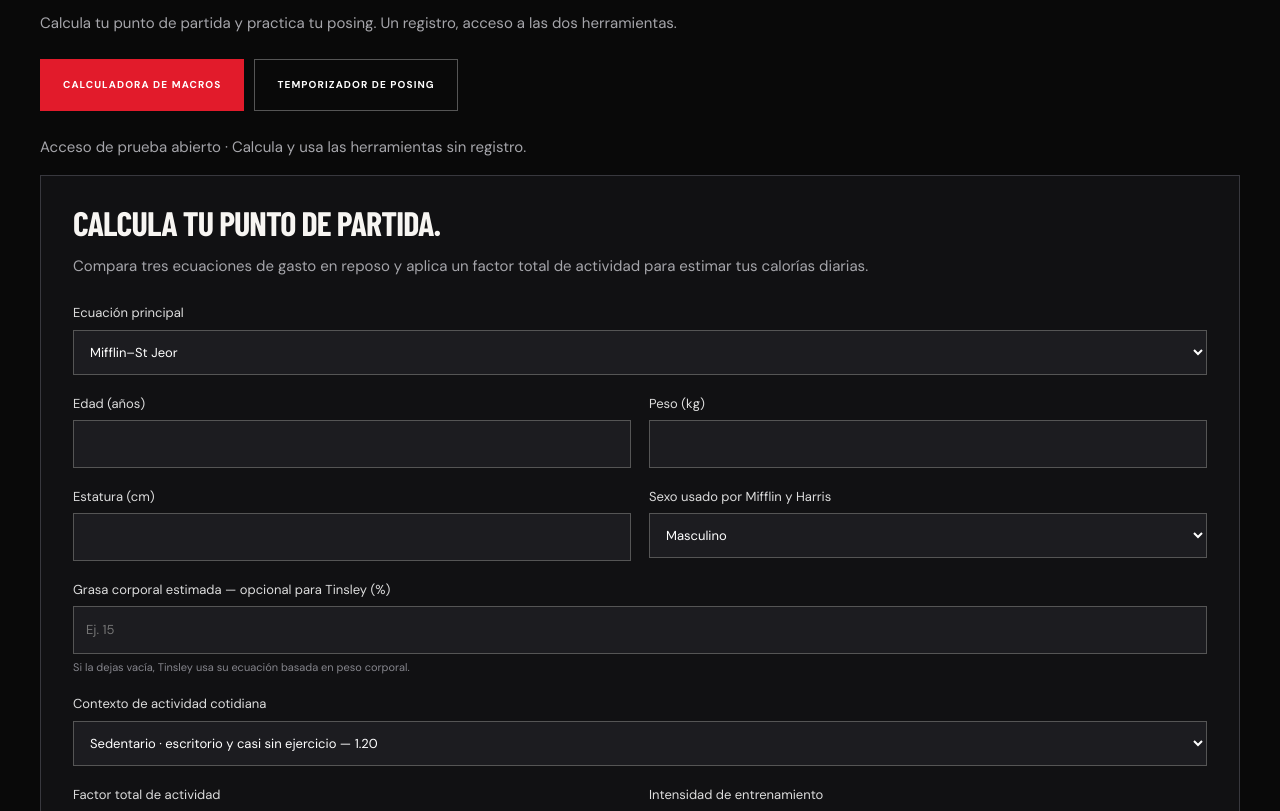
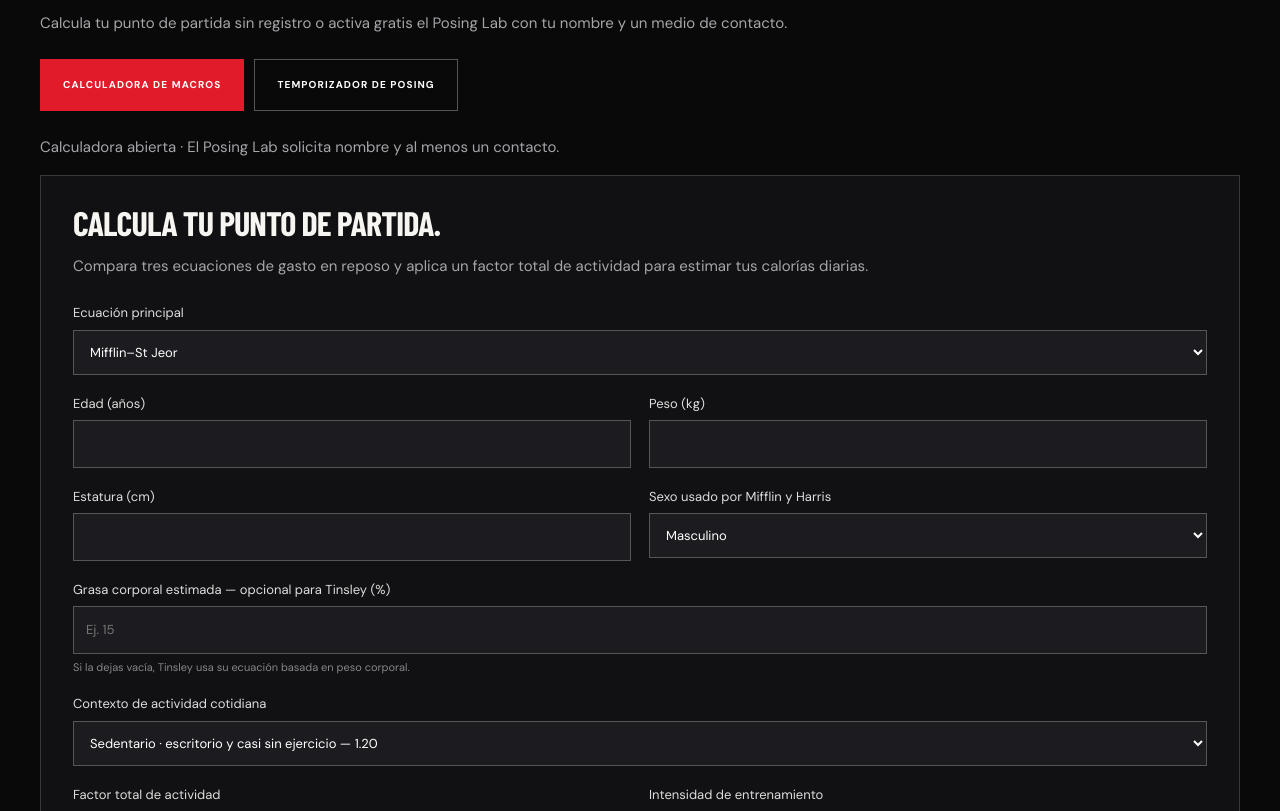
Before and after one commit to Eddie-Cano/AburtoProCoach, a website: page index.html in a window 1280 px wide. Shown: the part 4754-5565 px from the top of the page. Drawn offline with nearby package versions, Linux system fonts and the light colour scheme; a web font is replaced by a local one.

Commit message:
Clarify free tool access flow

```diff
--- a/index.html
+++ b/index.html
@@ -57,7 +57,7 @@
     <section class="section" id="andres"><div class="wrap about"><div class="photo-frame reveal" data-depth="0.035"><img src="assets/photos/andres-retrato.png" alt="Retrato de Andrés Aburto"></div><div class="reveal"><div class="ey">02 / Andrés Aburto</div><h2>LA EXPERIENCIA<br>DE VIVIR EL PROCESO.</h2><p>Atleta, preparador físico y nutriólogo deportivo. Su trabajo reúne entrenamiento, composición corporal, posing y preparación competitiva.</p><div class="facts"><div class="fact"><b>01</b><span>Classic Physique y experiencia en tarima.</span></div><div class="fact"><b>02</b><span>Entrenamiento y nutrición deportiva.</span></div><div class="fact"><b>03</b><span>Posing, presentación y seguimiento.</span></div><div class="fact"><b>04</b><span>Procesos presenciales y en línea por confirmar.</span></div></div></div></div></section>
     <section class="section method"><div class="wrap"><div class="ey">03 / El proceso</div><h2>TU OBJETIVO.<br>UN CAMINO CON DIRECCIÓN.</h2><div class="steps"><div class="step reveal"><div class="num">01</div><h3>CONOCERTE.</h3><p>Objetivo, experiencia, contexto y disponibilidad.</p></div><div class="step reveal"><div class="num">02</div><h3>ORIENTARTE.</h3><p>Identificar el servicio o recurso que corresponde.</p></div><div class="step reveal"><div class="num">03</div><h3>EJECUTAR.</h3><p>Aplicar con consistencia, técnica y seguimiento.</p></div><div class="step reveal"><div class="num">04</div><h3>EVOLUCIONAR.</h3><p>Evaluar evidencia, aprender y ajustar.</p></div></div></div></section>
     <section class="section" id="trayectoria"><div class="wrap"><div class="tabs" role="tablist" aria-label="Facetas de Andrés"><button class="active" role="tab" aria-selected="true" data-img="assets/photos/andres-posing.png" data-title="CADA REPETICIÓN. CADA DETALLE." data-copy="Entrenamiento, práctica y atención a los detalles que transforman una preparación en presencia.">Entrenamiento</button><button role="tab" aria-selected="false" data-img="assets/photos/andres-tarima.png" data-title="DISCIPLINA EN LA TARIMA." data-copy="La preparación encuentra su expresión en cada pose, transición y decisión frente a los jueces.">Competencia</button><button role="tab" aria-selected="false" data-img="assets/photos/andres-trayectoria.png" data-title="UNA HISTORIA EN MOVIMIENTO." data-copy="Experiencia deportiva, trabajo con atletas y un método que continúa evolucionando.">Trayectoria</button></div><div class="story"><div class="photo-frame reveal" data-depth="0.025"><img id="storyImg" src="assets/photos/andres-posing.png" alt="Andrés Aburto entrenando y practicando posing"></div><div class="reveal"><div class="ey">Universo Aburto</div><h2 id="storyTitle">CADA REPETICIÓN.<br>CADA DETALLE.</h2><p id="storyCopy">Entrenamiento, práctica y atención a los detalles que transforman una preparación en presencia.</p><a class="btn alt" href="https://www.instagram.com/andrsaburto/" target="_blank" rel="noopener noreferrer">Ver trayectoria en Instagram <span>↗</span></a></div></div></div></section>
-    <section class="section" id="herramientas"><div class="wrap"><div class="ey">Recursos gratuitos / Aburto Pro Coach</div><h2>TU SIGUIENTE PASO.<br>EMPIEZA AQUÍ.</h2><p>Calcula tu punto de partida y practica tu posing. Un registro, acceso a las dos herramientas.</p><div id="freeTools"></div></div></section>
+    <section class="section" id="herramientas"><div class="wrap"><div class="ey">Recursos gratuitos / Aburto Pro Coach</div><h2>TU SIGUIENTE PASO.<br>EMPIEZA AQUÍ.</h2><p>Calcula tu punto de partida sin registro o activa gratis el Posing Lab con tu nombre y un medio de contacto.</p><div id="freeTools"></div></div></section>
     <section class="section products" id="productos"><div class="wrap"><div class="head reveal"><div><div class="ey">Primera capa / Productos digitales</div><h2>CONOCIMIENTO<br>QUE SE PUEDE APLICAR.</h2></div><p>La primera colección transforma la experiencia de Andrés en recursos concretos. El contenido, precio y fecha de apertura se confirmarán con él.</p></div><div class="launch-note reveal"><b>ETAPA ACTUAL</b><span>Lista prioritaria y validación de interés. Aún no se realizan cobros ni descargas.</span></div><div class="product-grid">
       <article class="product-card reveal"><div class="product-art product-image"><img src="assets/products/5-claves-antes-de-competir.webp" alt="Portada de la guía digital 5 claves antes de competir" loading="lazy" decoding="async" width="1086" height="1448"></div><div class="product-copy"><span class="tag">Guía digital</span><h3>5 CLAVES ANTES<br>DE COMPETIR.</h3><p>Una ruta para ordenar categoría, presentación, logística y decisiones antes de subir a la tarima.</p><ul><li>Checklists de competencia</li><li>Rutas por división</li><li>Preparación sin improvisación</li></ul><button class="btn" data-start="5 claves antes de competir">Quiero acceso prioritario <span>↗</span></button></div></article>
       <article class="product-card reveal"><div class="product-art product-image"><img src="assets/products/posing-intensivo.webp" alt="Portada del minicurso Posing intensivo" loading="lazy" decoding="async" width="1086" height="1448"></div><div class="product-copy"><span class="tag">Minicurso en video</span><h3>POSING<br>INTENSIVO.</h3><p>Postura, transiciones y presencia mediante demostraciones, práctica y autoevaluación.</p><ul><li>Ruta por categoría</li><li>Errores y correcciones</li><li>Plan de práctica</li></ul><button class="btn" data-start="Posing intensivo">Quiero acceso prioritario <span>↗</span></button></div></article>
--- a/tools.js
+++ b/tools.js
@@ -74,7 +74,7 @@ const status = document.querySelector('#accessStatus'), dialog = document.queryS
 async function checkAccess() {
   registered = true;
   ready = true;
-  status.textContent = 'Acceso de prueba abierto · Calcula y usa las herramientas sin registro.';
+  status.textContent = 'Calculadora abierta · El Posing Lab solicita nombre y al menos un contacto.';
 }
 await checkAccess();
 function gate(action) {
```
